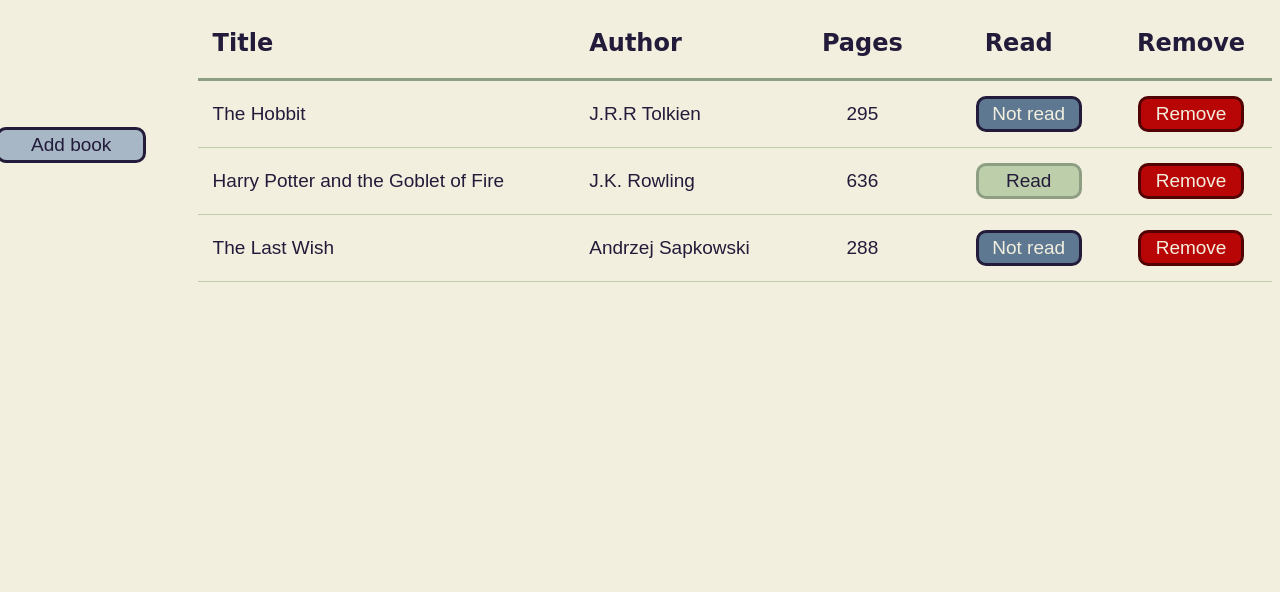
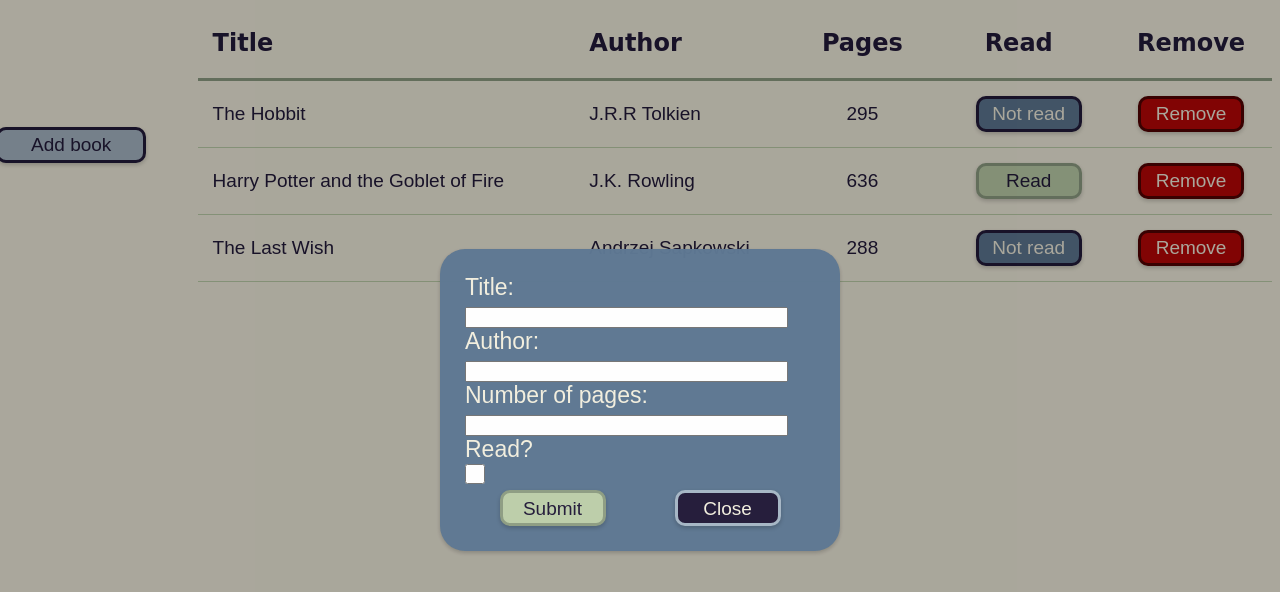
Before and after one commit to OskarWalichniewicz/odin-library, a plain HTML site: page index.html in a window 1280 px wide. Both pictures are taken after a click on the button "Add book". Drawn offline with Linux system fonts and the light colour scheme; a web font is replaced by a local one.

Commit message:
Create popup window to add a book

```diff
--- a/index.html
+++ b/index.html
@@ -36,5 +36,22 @@
         </table>
       </div>
     </div>
+
+    <div class="new_book_popup">
+      <form class="new_book_form">
+        <label for="ftitle">Title:</label><br />
+        <input type="text" id="ftitle" name="ftitle" /><br />
+        <label for="fauthor">Author:</label><br />
+        <input type="text" id="fauthor" name="fauthor" /><br />
+        <label for="fpages">Number of pages:</label><br />
+        <input type="number" id="fpages" name="fpages" /><br />
+        <label for="fread">Read?</label><br />
+        <input type="checkbox" id="fread" name="fread" />
+        <div class="buttons_popup">
+          <button class="add_new_book_form_button" type="button">Submit</button>
+          <button class="close_form_button" type="button">Close</button>
+        </div>
+      </form>
+    </div>
   </body>
 </html>
--- a/script.js
+++ b/script.js
@@ -112,6 +112,46 @@ function createRemoveButton(booksArray) {
   return bookRemoveButton;
 }
 
+const popup = document.querySelector(".new_book_popup");
+
+const addBookButton = document.querySelector(".add_book");
+addBookButton.addEventListener("click", () => {
+  popup.classList.add("show");
+});
+
+const closeNewBookPopupButton = document.querySelector(".close_form_button");
+closeNewBookPopupButton.addEventListener("click", () => {
+  popup.classList.remove("show");
+});
+
+const submitNewBookButton = document.querySelector(".add_new_book_form_button");
+submitNewBookButton.addEventListener("click", () => {
+  const titleInput = document.querySelector("#ftitle");
+  const authorInput = document.querySelector("#fauthor");
+  const pagesInput = document.querySelector("#fpages");
+  const readInput = document.querySelector("#fread");
+  if (
+    titleInput.value === "" ||
+    authorInput.value === "" ||
+    pagesInput === ""
+  ) {
+    alert("Please fill all the fields!");
+    return;
+  }
+  const newBook = new Book(
+    titleInput.value,
+    authorInput.value,
+    pagesInput.value,
+    readInput.checked
+  );
+  addBookToLibrary(myLibrary, newBook);
+  while (displayTable.firstChild) {
+    displayTable.firstChild.remove();
+  }
+  displayBooks(myLibrary);
+  popup.classList.remove("show");
+});
+
 const hobbit = new Book("The Hobbit", "J.R.R Tolkien", 295, false);
 addBookToLibrary(myLibrary, hobbit);
 
--- a/styles.css
+++ b/styles.css
@@ -38,6 +38,7 @@ html {
   line-height: 30px;
   font-size: 19px;
   font-family: "Pragati Narrow", sans-serif;
+  box-shadow: 0 2px 4px rgba(0, 0, 0, 0.2);
 }
 
 .table_container {
@@ -90,6 +91,7 @@ td {
   /* width and height needs to be with added borders! */
   width: 106px;
   height: 36px;
+  box-shadow: 0 2px 4px rgba(0, 0, 0, 0.2);
 }
 
 .read_status_table_checkbox {
@@ -106,6 +108,7 @@ input[type="checkbox"] + label {
   height: 30px;
   line-height: 30px;
   user-select: none;
+  box-shadow: 0 2px 4px rgba(0, 0, 0, 0.2);
 }
 
 input[type="checkbox"]:checked + label {
@@ -113,3 +116,72 @@ input[type="checkbox"]:checked + label {
   background-color: var(--green);
   border: 3px var(--dark_green) solid;
 }
+
+.new_book_popup {
+  opacity: 0;
+  pointer-events: none;
+  background-color: rgba(0, 0, 0, 0.3);
+  position: fixed;
+  top: 0;
+  left: 0;
+  width: 100%;
+  height: 100%;
+  display: flex;
+  align-items: center;
+  justify-content: center;
+  transition: opacity 0.3s ease;
+}
+
+.new_book_popup.show {
+  opacity: 1;
+  pointer-events: auto;
+}
+
+.new_book_form {
+  background-color: var(--blue);
+  color: var(--light_brown);
+  font-size: 23px;
+  font-family: "Pragati Narrow", sans-serif;
+  width: 350px;
+  max-width: 100%;
+  padding: 25px;
+  border-radius: 25px;
+  box-shadow: 0 2px 4px rgba(0, 0, 0, 0.2);
+  opacity: 0.98;
+}
+
+.new_book_form input {
+  width: 90%;
+}
+
+#fread {
+  width: 20px;
+  height: 20px;
+  margin: 0;
+}
+
+.buttons_popup {
+  display: flex;
+}
+
+.add_new_book_form_button,
+.close_form_button {
+  display: block;
+  margin: auto;
+  border: 3px var(--dark_green) solid;
+  background-color: var(--green);
+  color: var(--dark_blue);
+  border-radius: 10px;
+  width: 106px;
+  height: 36px;
+  line-height: 30px;
+  font-size: 19px;
+  font-family: "Pragati Narrow", sans-serif;
+  box-shadow: 0 2px 4px rgba(0, 0, 0, 0.2);
+}
+
+.close_form_button {
+  border: 3px var(--grey) solid;
+  background-color: var(--dark_blue);
+  color: var(--light_brown);
+}
```
